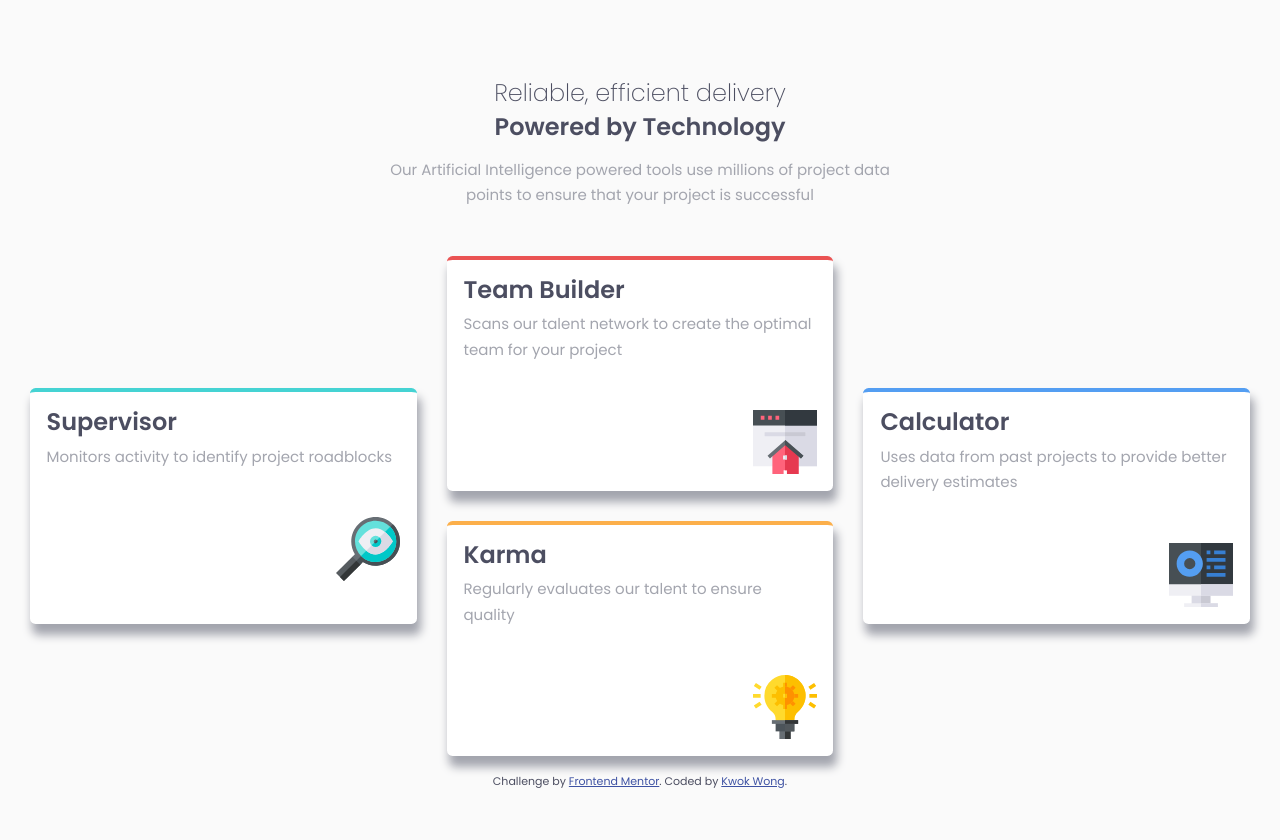
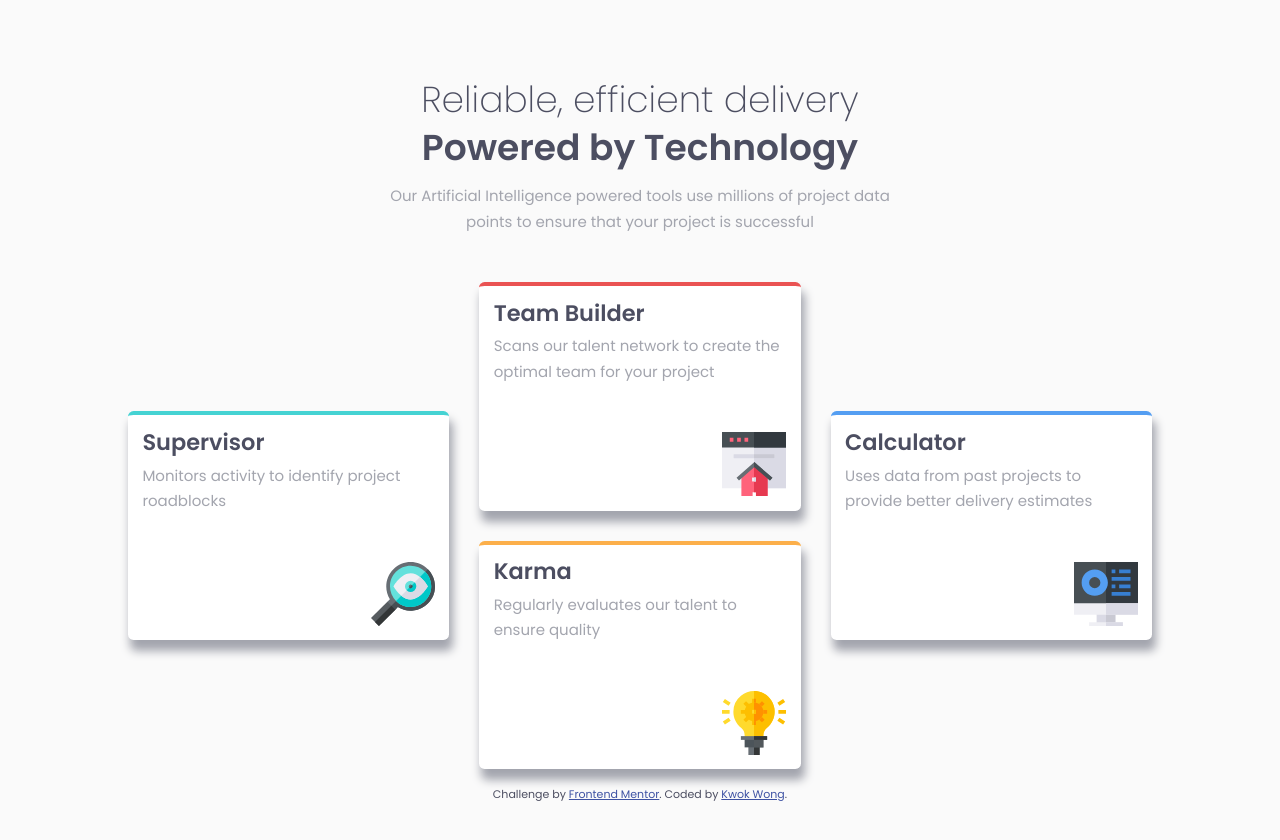
Before and after one commit to kwokkw/four-card-feature-section-master, a plain HTML site: page index.html in a window 1280 px wide. Drawn offline with Linux system fonts and the light colour scheme.

Commit message:
update css

```diff
--- a/css/style.css
+++ b/css/style.css
@@ -57,7 +57,8 @@ picture {
     /* FONT */
 
     --fs: 0.9375rem;
-    --fs-regular: 1rem;
+    --fs-medium: 1.5rem;
+    --fs-large: 2.25rem;
 
     --fw-semi-bold: 600;
     --fw-regular: 400;
@@ -84,6 +85,7 @@ p {
     font-size: var(--fs);
 }
 
+h1,
 h2 {
     color: var(--very-dark-blue);
     font-weight: var(--fw-semi-bold);
@@ -113,7 +115,7 @@ h2 {
 
 .cards {
     background-color: white;
-    padding: 1.06rem;
+    padding: 0.9rem;
     border-radius: 0.35rem;
     text-align: left;
     /* <offset-x> <offset-y> blur-radius spread-radius color */
@@ -126,12 +128,22 @@ h2 {
 
 /* ELEMENTS */
 
+h1 {
+    margin-top: 0.5rem;
+}
+
+h2 {
+    font-size: 1.405rem;
+}
+
 .text-container__ribbon-text {
     font-weight: var(--fw-extra-light);
+    font-size: var(--fs-medium);
 }
 
 .text-container__title {
     margin-top: 0.5rem;
+    font-size: var(--fs-medium);
 }
 
 .text-container__intro {
@@ -163,14 +175,23 @@ li img {
 
 @media screen and (min-width: 64rem) {
 
+    main {
+        max-width: 64rem;
+    }
+
     .text-container {
         margin: auto;
-        max-width: 32rem;
+        max-width: 33rem;
     }
 
     .cards-container {
         grid-template-columns: 1fr 1fr 1fr;
         grid-gap: 30px;
+    }
+
+    .text-container__ribbon-text,
+    .text-container__title {
+        font-size: var(--fs-large);
     }
 
     .cards-container__card-cyan {
--- a/index.html
+++ b/index.html
@@ -16,8 +16,10 @@
 <body>
   <main>
     <div class="text-container">
-      <h2 class="text-container__ribbon-text">Reliable, efficient delivery</h2>
-      <h2 class="text-container__title">Powered by Technology</h2>
+      <hgroup>
+        <h2 class="text-container__ribbon-text">Reliable, efficient delivery</h2>
+        <h1 class="text-container__title">Powered by Technology</h1>
+      </hgroup>
       <p class="text-container__intro">
         Our Artificial Intelligence powered tools use millions of project data points to ensure that your project is successful
       </p>
```
